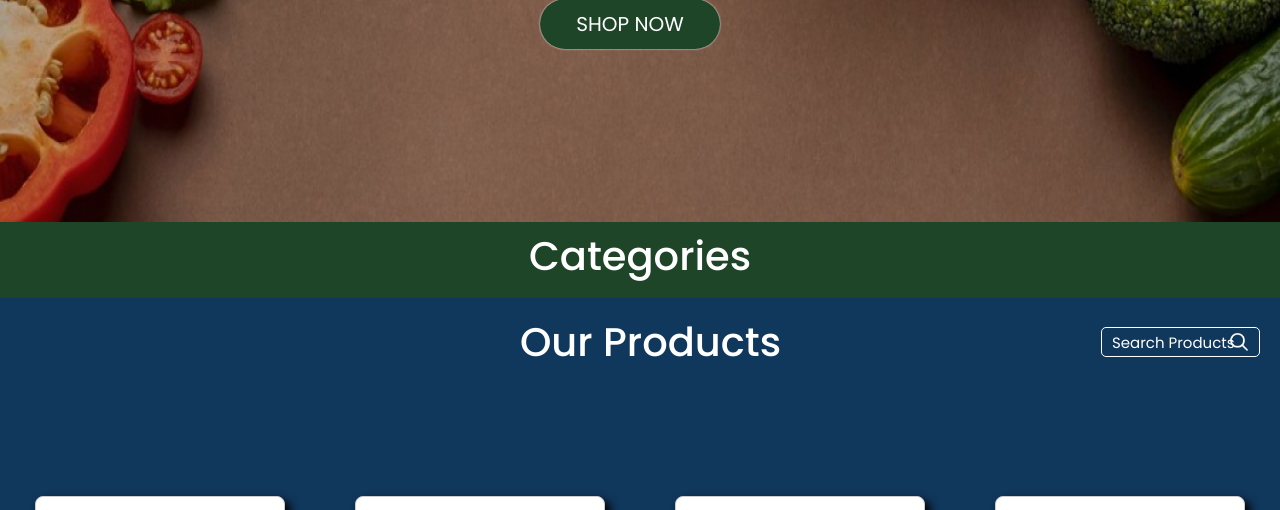
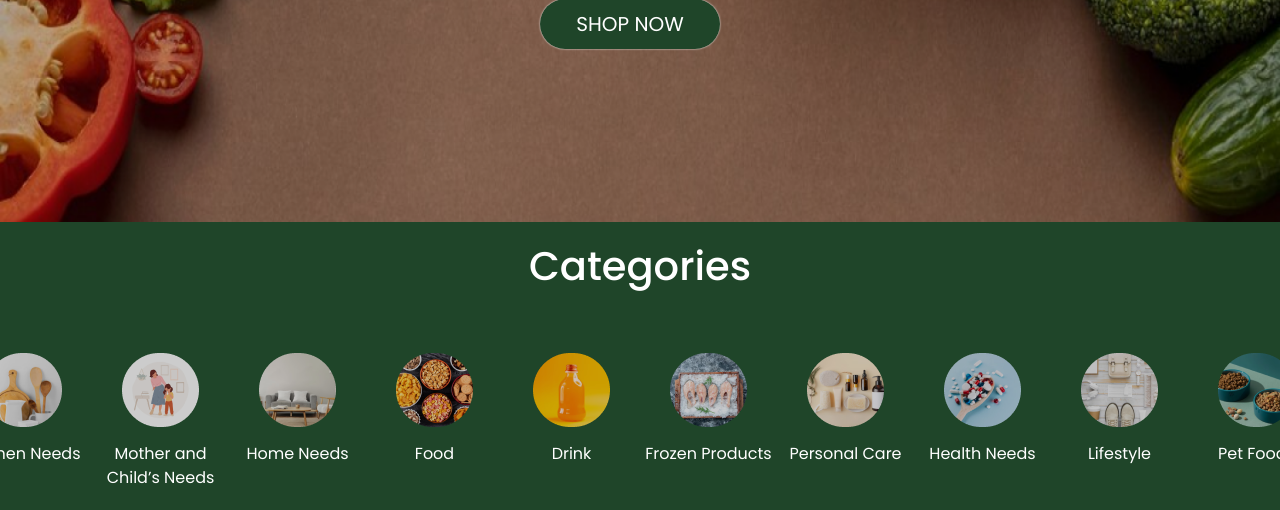
Before and after one commit to Ferarineyesh/Website-E-Commerce-Basis-Data, a PHP site: page / in a window 1280 px wide. Shown: the part 508-1018 px from the top of the page. Run offline with PHP 8.4, Linux system fonts and the light colour scheme; data comes from the database, SQL or seed files in the repository.

Commit message:
categories tapi blm fungsional

```diff
--- a/index.css
+++ b/index.css
@@ -176,6 +176,15 @@ nav a:hover {
     text-decoration: none;
 }
 
+.categories {
+    padding: 10px;
+}
+
+.categories-list {
+    padding-top: 5px;
+    padding-bottom: 25px;
+}
+
 .add-cart {
     padding: 10px 25px;
     font-size: 14px;
--- a/index.php
+++ b/index.php
@@ -45,7 +45,48 @@ $query = mysqli_query($conn, "SELECT * FROM product");
             <h1 id="categories">Categories</h1>
         </div>
 
-        <div class="categories-list"></div>
+        <div class="categories-list">
+        <div class="list">
+                    <a href=""><img src="./assets/kitchen.png" alt=""></a>
+                    <span>Kitchen Needs</span>
+                </div>
+                <div class="list">
+                    <a href=""><img src="./assets/mother.png" alt=""></a>
+                    <span>Mother and <br>Child’s Needs</span>
+                </div>
+                <div class="list">
+                    <a href=""><img src="./assets/home.png" alt=""></a>
+                    <span>Home Needs</span>
+                </div>
+                <div class="list">
+                    <a href=""><img src="./assets/food.png" alt=""></a>
+                    <span>Food</span>
+                </div>
+                <div class="list">
+                    <a href=""><img src="./assets/drink.png" alt=""></a>
+                    <span>Drink</span>
+                </div>
+                <div class="list">
+                    <a href=""><img src="./assets/frozen.png" alt=""></a>
+                    <span>Frozen Products</span>
+                </div>
+                <div class="list">
+                    <a href=""><img src="./assets/personal.png" alt=""></a>
+                    <span>Personal Care</span>
+                </div>
+                <div class="list">
+                    <a href=""><img src="./assets/health.png" alt=""></a>
+                    <span>Health Needs</span>
+                </div>
+                <div class="list">
+                    <a href=""><img src="./assets/lifestyle.png" alt=""></a>
+                    <span>Lifestyle</span>
+                </div>
+                <div class="list">
+                    <a href=""><img src="./assets/pet.png" alt=""></a>
+                    <span>Pet Foods</span>
+                </div>
+        </div>
 
         <div class="products" id="products">
             <div class="top">
```
